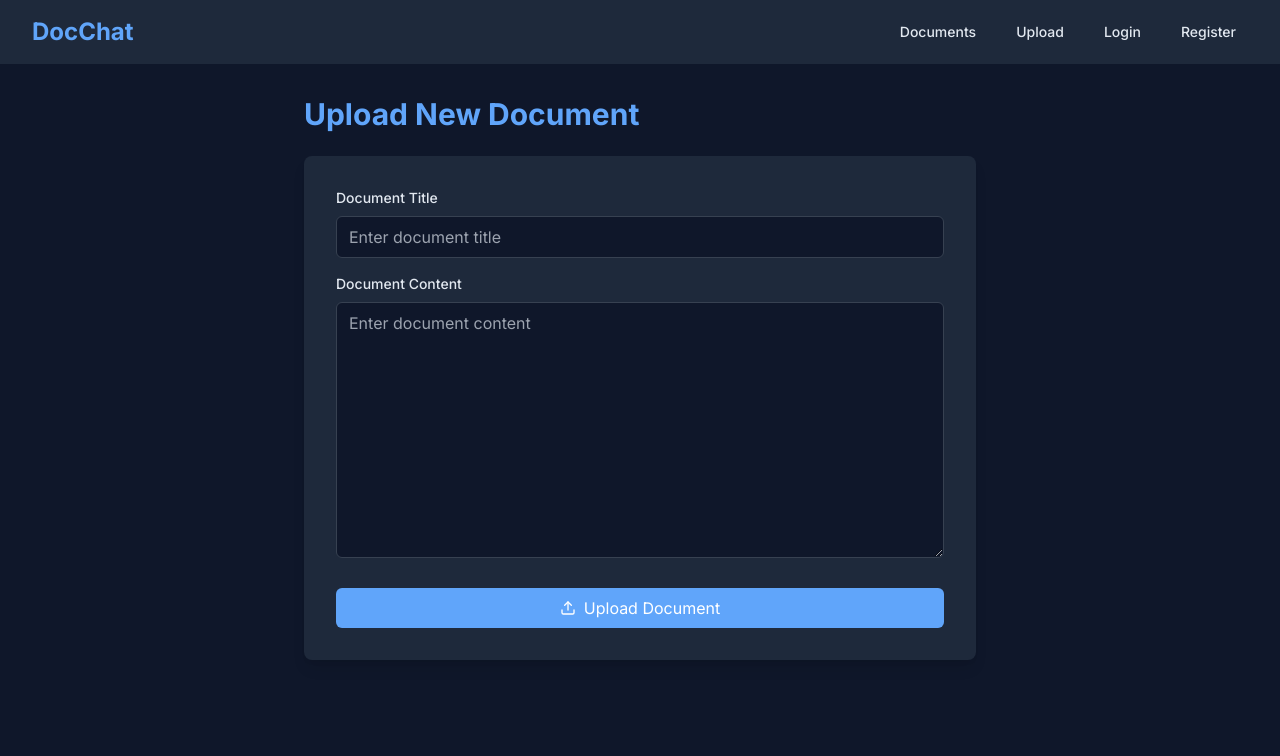
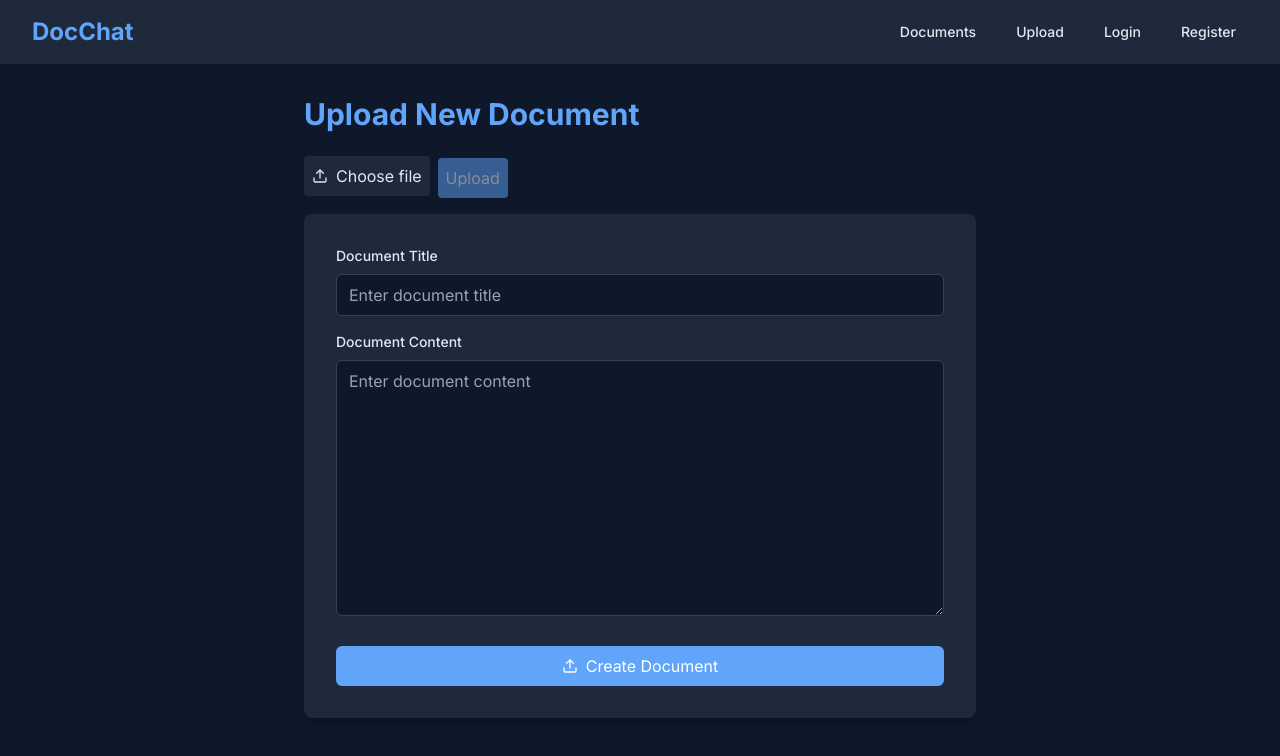
Before and after one commit to Pranav-1100/document-frontend, a Next.js app in the folder document/: page /documents/upload in a window 1280 px wide. Shown: the top 756 px of the page. Built offline with nearby package versions, Linux system fonts and the light colour scheme; no server answers.

Commit message:
added fileupload

```diff
--- a/document/app/documents/upload/page.js
+++ b/document/app/documents/upload/page.js
@@ -3,15 +3,17 @@
 import { useState } from 'react'
 import { createDocument } from '../../../utils/api'
 import { FiUpload } from 'react-icons/fi'
+import FileUpload from '../../../components/FileUpload'
 
 export default function UploadDocument() {
   const [title, setTitle] = useState('')
   const [content, setContent] = useState('')
+  const [fileId, setFileId] = useState(null)
 
   const handleSubmit = async (e) => {
     e.preventDefault()
     try {
-      const data = await createDocument(title, content)
+      const data = await createDocument(title, content, fileId)
       console.log('Document created:', data)
       // Handle successful upload (e.g., show success message, redirect)
     } catch (error) {
@@ -20,16 +22,21 @@ export default function UploadDocument() {
     }
   }
 
+  const handleFileUploaded = (fileData) => {
+    setFileId(fileData.id)
+  }
+
   return (
     <div className="max-w-2xl mx-auto">
       <h1 className="text-3xl font-bold mb-6 text-accent">Upload New Document</h1>
+      <FileUpload onFileUploaded={handleFileUploaded} />
       <form onSubmit={handleSubmit} className="bg-surface p-8 rounded-lg shadow-lg">
         <div className="mb-4">
           <label htmlFor="title" className="block text-sm font-medium mb-2">Document Title</label>
           <input
             id="title"
             type="text"
-            className="w-full px-3 py-2 rounded-md bg-background border border-gray-700 focus:outline-none focus:border-accent"
+            className="w-full px-3 py-2 rounded-md bg-background border border-gray-700 focus:outline-none focus:border-accent text-text"
             placeholder="Enter document title"
             value={title}
             onChange={(e) => setTitle(e.target.value)}
@@ -40,7 +47,7 @@ export default function UploadDocument() {
           <label htmlFor="content" className="block text-sm font-medium mb-2">Document Content</label>
           <textarea
             id="content"
-            className="w-full px-3 py-2 rounded-md bg-background border border-gray-700 focus:outline-none focus:border-accent h-64"
+            className="w-full px-3 py-2 rounded-md bg-background border border-gray-700 focus:outline-none focus:border-accent h-64 text-text"
             placeholder="Enter document content"
             value={content}
             onChange={(e) => setContent(e.target.value)}
@@ -49,7 +56,7 @@ export default function UploadDocument() {
         </div>
         <button type="submit" className="w-full bg-accent text-white py-2 px-4 rounded-md hover:bg-blue-600 transition duration-300 flex items-center justify-center">
           <FiUpload className="mr-2" />
-          Upload Document
+          Create Document
         </button>
       </form>
     </div>
--- /dev/null
+++ b/document/components/FileUpload.js
@@ -0,0 +1,50 @@
+import { useState } from 'react'
+import { uploadFile } from '../utils/api'
+import { FiUpload } from 'react-icons/fi'
+
+export default function FileUpload({ onFileUploaded }) {
+  const [file, setFile] = useState(null)
+  const [uploading, setUploading] = useState(false)
+
+  const handleFileChange = (e) => {
+    setFile(e.target.files[0])
+  }
+
+  const handleUpload = async (e) => {
+    e.preventDefault()
+    if (!file) return
+
+    setUploading(true)
+    try {
+      const data = await uploadFile(file)
+      onFileUploaded(data)
+      setFile(null)
+    } catch (error) {
+      console.error('File upload failed:', error)
+    } finally {
+      setUploading(false)
+    }
+  }
+
+  return (
+    <form onSubmit={handleUpload} className="mb-4">
+      <input
+        type="file"
+        onChange={handleFileChange}
+        className="hidden"
+        id="file-upload"
+      />
+      <label htmlFor="file-upload" className="cursor-pointer bg-surface text-text p-2 rounded inline-flex items-center mr-2">
+        <FiUpload className="mr-2" />
+        {file ? file.name : 'Choose file'}
+      </label>
+      <button
+        type="submit"
+        className="bg-accent text-white p-2 rounded hover:bg-blue-600 transition duration-300 disabled:opacity-50"
+        disabled={!file || uploading}
+      >
+        {uploading ? 'Uploading...' : 'Upload'}
+      </button>
+    </form>
+  )
+}
--- a/document/components/Search.js
+++ b/document/components/Search.js
@@ -15,4 +15,34 @@ export default function Search() {
       console.error('Search failed:', error)
     }
   }
+
+  return (
+    <div>
+      <form onSubmit={handleSearch} className="mb-4">
+        <input
+          type="text"
+          value={query}
+          onChange={(e) => setQuery(e.target.value)}
+          placeholder="Search documents..."
+          className="mr-2 p-2 border rounded bg-background text-text"
+        />
+        <button type="submit" className="bg-accent text-white p-2 rounded hover:bg-blue-600 transition duration-300">Search</button>
+      </form>
+      {results.length > 0 && (
+        <div>
+          <h2 className="text-xl font-semibold mb-2 text-accent">Search Results</h2>
+          <ul className="space-y-2">
+            {results.map((doc) => (
+              <li key={doc.id} className="bg-surface p-3 rounded hover:bg-primary transition duration-300">
+                <Link href={`/documents/${doc.id}`}>
+                  <span className="text-lg font-medium text-accent">{doc.title}</span>
+                </Link>
+                <p className="text-sm text-gray-400">{doc.snippet}</p>
+              </li>
+            ))}
+          </ul>
+        </div>
+      )}
+    </div>
+  )
 }
```
Also changed, not shown: document/app/conversations/page.js (added).
